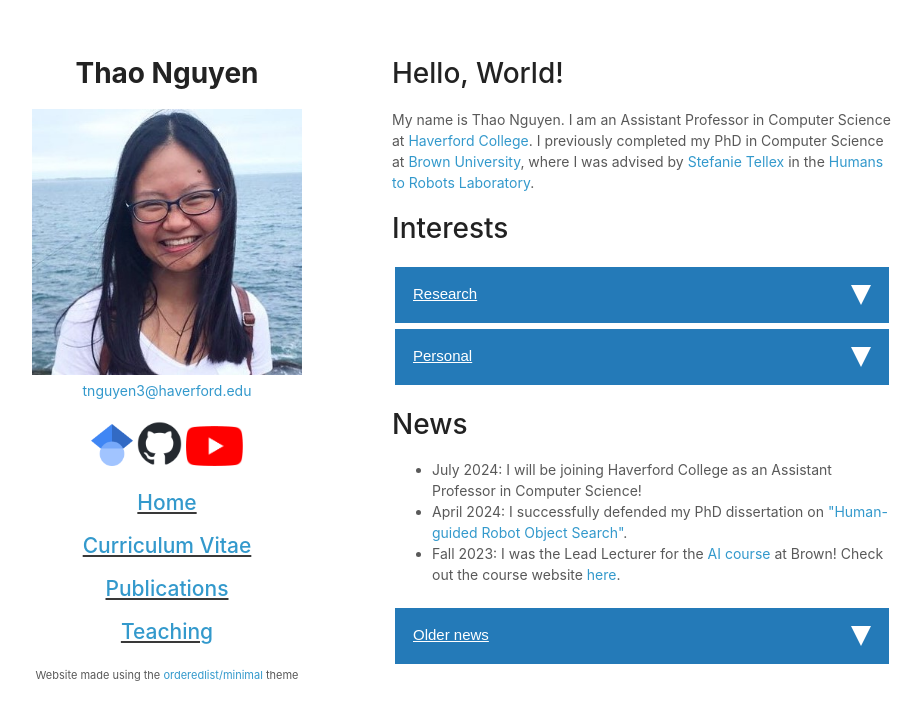
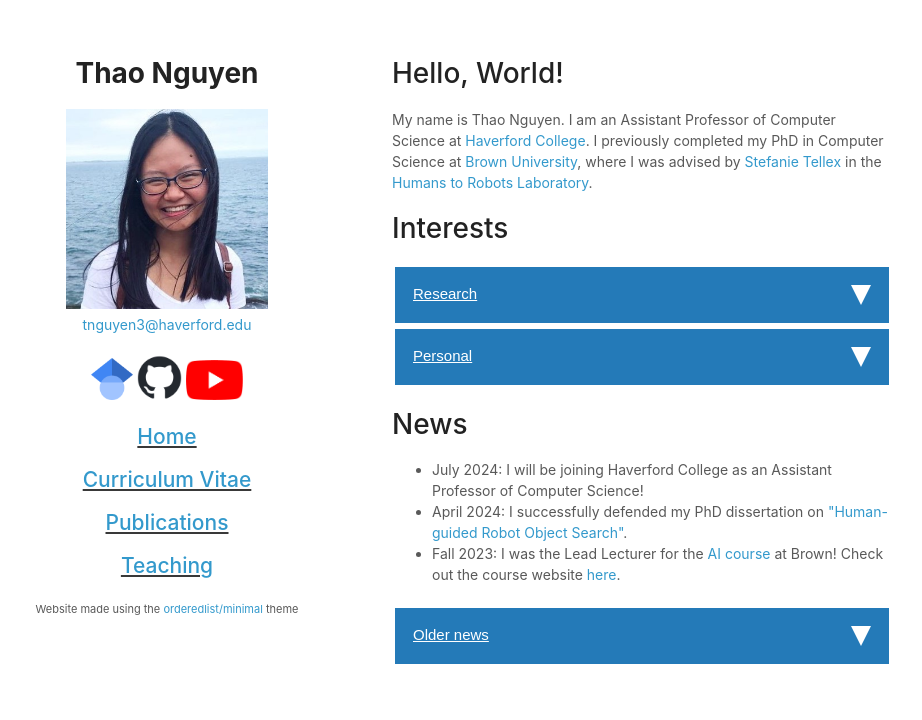
Before and after one commit to thao-nguyen-ai/thao-nguyen-ai.github.io, a plain HTML site: page index.html in a window 1280 px wide. Shown: the whole page, without its empty margins (178-1100 px from the left). Drawn offline with Linux system fonts and the light colour scheme.

Commit message:
change photo size

```diff
--- a/index.html
+++ b/index.html
@@ -62,7 +62,7 @@
       <header>
         <center>
         <h1><b>Thao Nguyen</b></h1>
-        <img src="images/thao.jpg" alt="That's a picture of me, Thao!">
+        <img src="images/thao.jpg" height="200" alt="That's a picture of me, Thao!">
         <p><a href="mailto:tnguyen3@haverford.edu">tnguyen3@haverford.edu</a></p>
         <p>
           <a href="https://scholar.google.com/citations?user=7M8HNUIAAAAJ"><img src="images/google-scholar.png" height="42" alt="Link to my Google Scholar page"></a>
@@ -83,7 +83,7 @@
       <section>
         <h1>Hello, World!</h1>
 
-        <p>My name is Thao Nguyen. I am an Assistant Professor in Computer Science at <a href="https://www.haverford.edu/computer-science">Haverford College</a>. I previously completed my PhD in Computer Science at <a href="https://cs.brown.edu/">Brown University</a>, where I was advised by <a href="https://cs.brown.edu/people/stellex/">Stefanie Tellex</a> in the <a href="https://h2r.cs.brown.edu/">Humans to Robots Laboratory</a>.</p>
+        <p>My name is Thao Nguyen. I am an Assistant Professor of Computer Science at <a href="https://www.haverford.edu/computer-science">Haverford College</a>. I previously completed my PhD in Computer Science at <a href="https://cs.brown.edu/">Brown University</a>, where I was advised by <a href="https://cs.brown.edu/people/stellex/">Stefanie Tellex</a> in the <a href="https://h2r.cs.brown.edu/">Humans to Robots Laboratory</a>.</p>
 
         <h1>Interests</h1>
         <button type="button" class="collapsible"><u>Research</u><div class="triangle-down"></div></button>
@@ -102,7 +102,7 @@
 
         <h1>News</h1>
         <ul>
-          <li>July 2024: I will be joining Haverford College as an Assistant Professor in Computer Science!</li>
+          <li>July 2024: I will be joining Haverford College as an Assistant Professor of Computer Science!</li>
           <li>April 2024: I successfully defended my PhD dissertation on <a href="https://www.youtube.com/watch?v=BaE_PBCh6DE">"Human-guided Robot Object Search"</a>.</li>
           <li>Fall 2023: I was the Lead Lecturer for the <a href="https://cs.brown.edu/courses/info/csci1410/">AI course</a> at Brown! Check out the course website <a href="https://csci1410-2023.vercel.app/">here</a>.</li>
           </ul>
```
